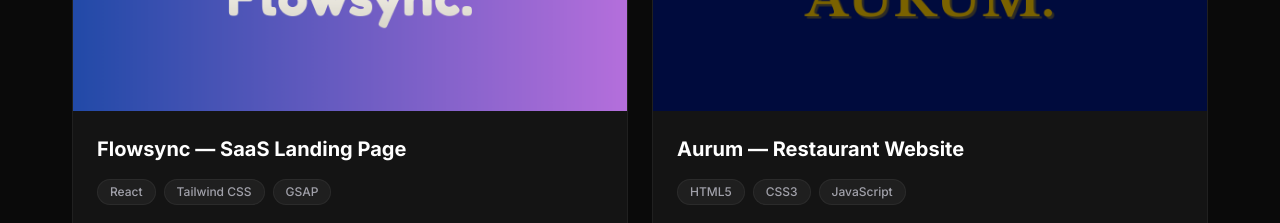
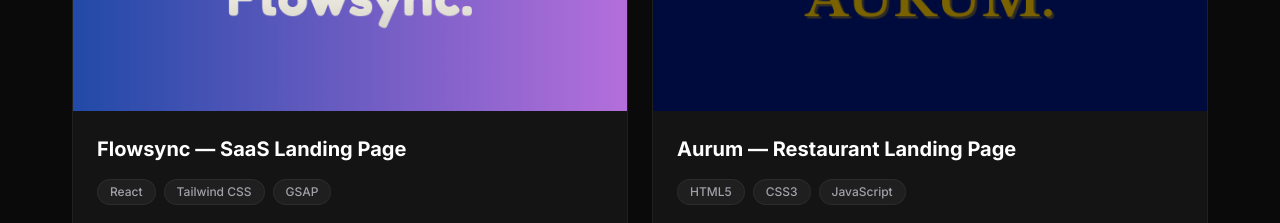
Before and after one commit to rehan-devs/rehan-portfolio, a Next.js app: page / in a window 1280 px wide. Shown: the part 3700-3923 px from the top of the page. Built offline with nearby package versions, Linux system fonts and the light colour scheme.

Commit message:
fix project links

```diff
--- a/src/components/Projects.tsx
+++ b/src/components/Projects.tsx
@@ -10,15 +10,15 @@ const projects = [
     name: "Flowsync — SaaS Landing Page",
     tags: ["React", "Tailwind CSS", "GSAP"],
     image: "/projects/flowsync.png",
-    liveUrl: "#",
+    liveUrl: "https://sync-flow.netlify.app/",
     gradient: "from-purple-600/20 to-blue-600/20",
     accentColor: "purple",
   },
   {
-    name: "Aurum — Restaurant Website",
+    name: "Aurum — Restaurant Landing Page",
     tags: ["HTML5", "CSS3", "JavaScript"],
     image: "/projects/aurum.png",
-    liveUrl: "#",
+    liveUrl: "https://aurumdines.netlify.app/",
     gradient: "from-orange-600/20 to-red-600/20",
     accentColor: "orange",
   },
@@ -26,7 +26,7 @@ const projects = [
     name: "Nexus — Digital Agency",
     tags: ["HTML5", "CSS3", "JavaScript", "GSAP"],
     image: "/projects/nexus.png",
-    liveUrl: "#",
+    liveUrl: "https://nexushq.netlify.app/",
     gradient: "from-cyan-600/20 to-purple-600/20",
     accentColor: "cyan",
   },
@@ -34,7 +34,7 @@ const projects = [
     name: "Stride — E-commerce Platform",
     tags: ["HTML5", "CSS3", "JavaScript"],
     image: "/projects/stride.png",
-    liveUrl: "#",
+    liveUrl: "https://stridesneakers.netlify.app/",
     gradient: "from-green-600/20 to-teal-600/20",
     accentColor: "green",
   },
```
